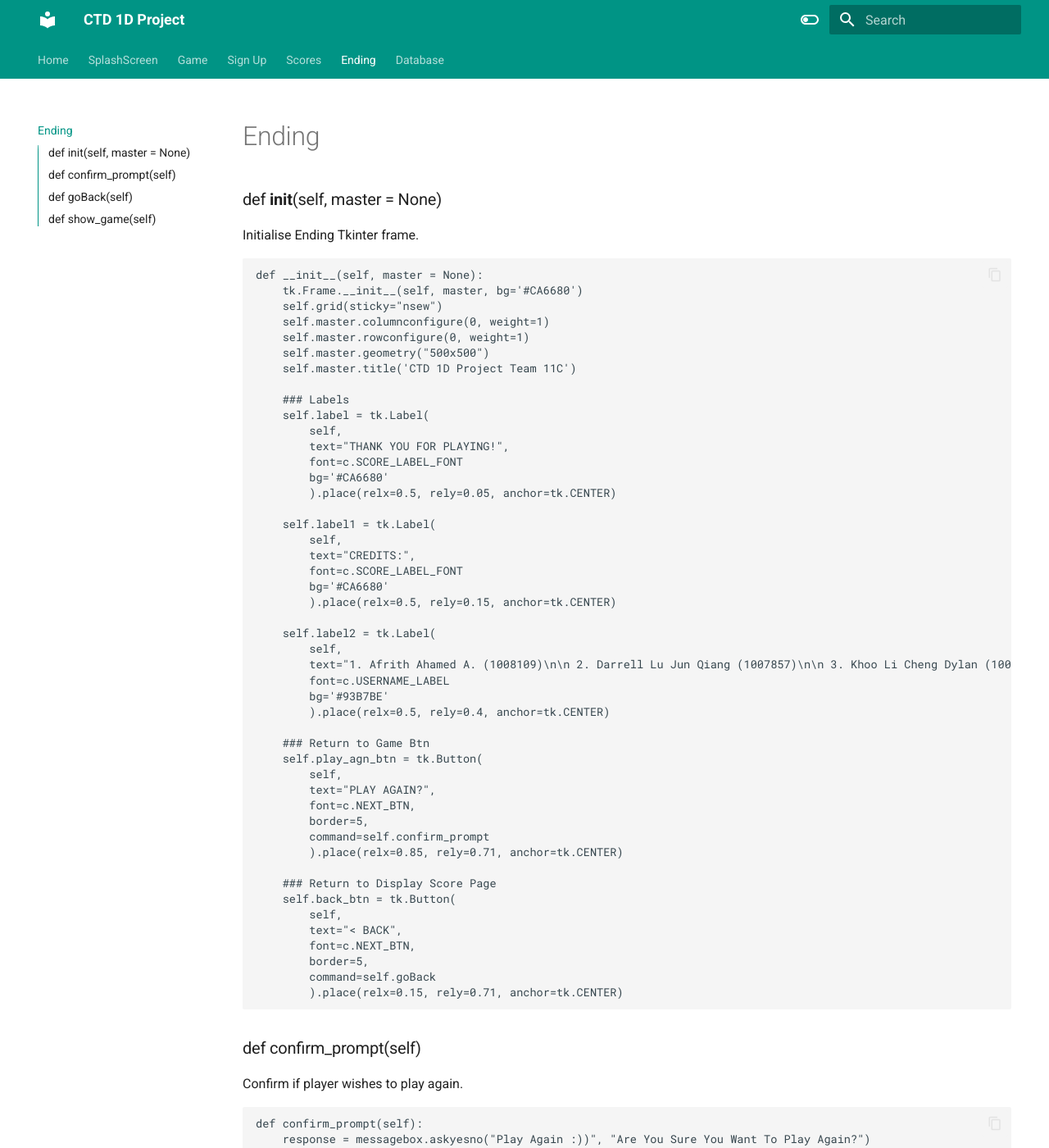
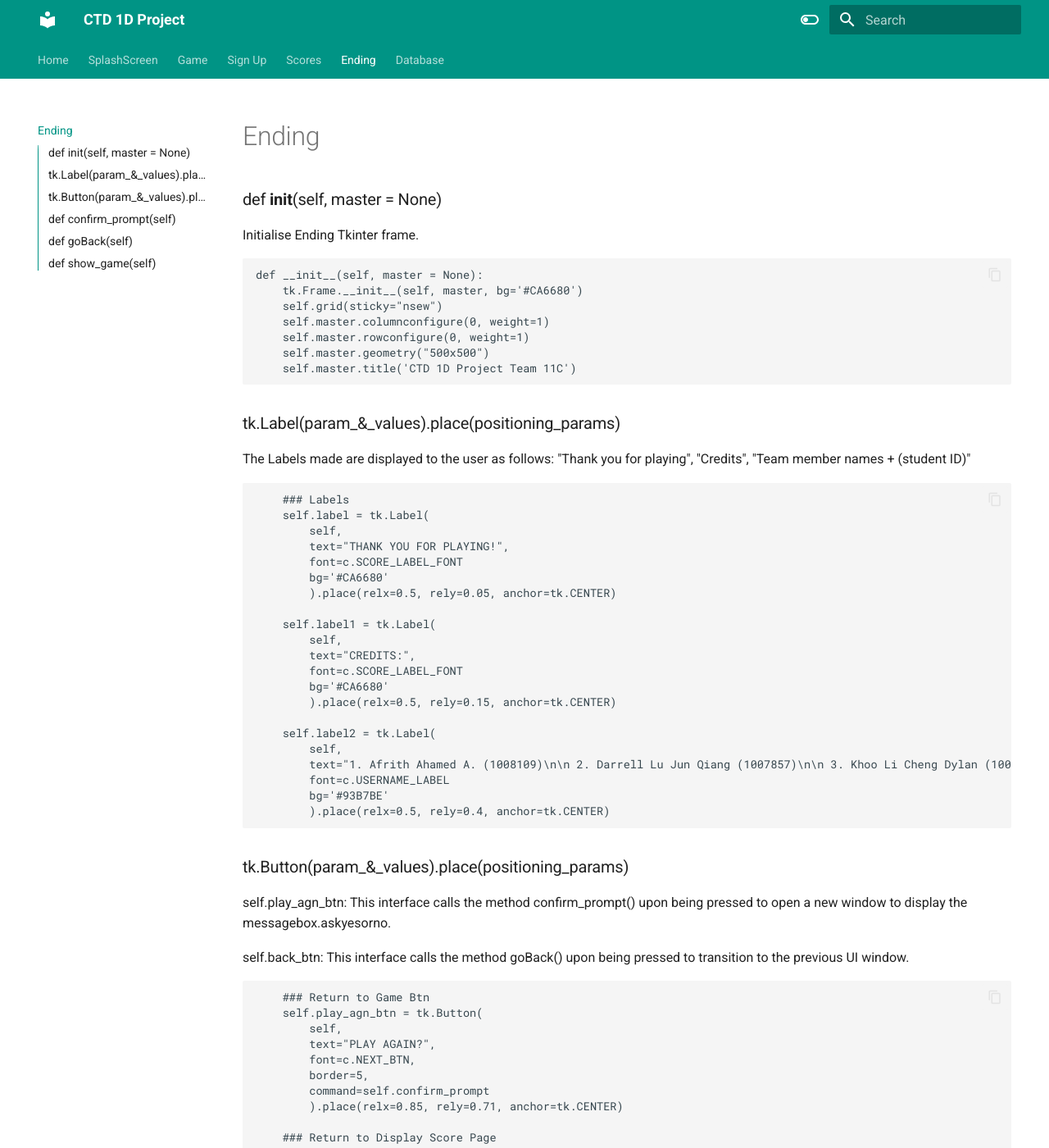
Before and after one commit to zed-ex/CTD-1D-Documentation-Site, an MkDocs documentation site: the page built from docs/ending.md, in a window 1280 px wide and 1400 px high. Shown: the whole window at 82% size. Built offline with MkDocs 1.6.1 and Material for MkDocs 9.7.7, drawn with Linux system fonts in a browser that asks for light colours; some of the changed text lies outside the part shown.

Commit message:
Update ending.md

````diff
--- a/docs/ending.md
+++ b/docs/ending.md
@@ -8,7 +8,10 @@
     self.master.rowconfigure(0, weight=1)
     self.master.geometry("500x500")
     self.master.title('CTD 1D Project Team 11C')
-
+```
+### tk.Label(param_&_values).place(positioning_params)
+The Labels made are displayed to the user as follows: "Thank you for playing", "Credits", "Team member names + (student ID)"
+``` py
     ### Labels
     self.label = tk.Label(
         self,
@@ -30,7 +33,13 @@
         font=c.USERNAME_LABEL
         bg='#93B7BE'
         ).place(relx=0.5, rely=0.4, anchor=tk.CENTER)
+```
 
+### tk.Button(param_&_values).place(positioning_params)
+self.play_agn_btn: This interface calls the method confirm_prompt() upon being pressed to open a new window to display the messagebox.askyesorno.
+
+self.back_btn: This interface calls the method goBack() upon being pressed to transition to the previous UI window.
+``` py
     ### Return to Game Btn
     self.play_agn_btn = tk.Button(
         self,
@@ -51,7 +60,7 @@
 ```
 
 ### def confirm_prompt(self)
-Confirm if player wishes to play again.
+Messagebox to confirm if the user wishes to play again. If yes, the method show_game() will be called. If no, the system will close and return the user to the terminal.
 ``` py
 def confirm_prompt(self):
     response = messagebox.askyesno("Play Again :))", "Are You Sure You Want To Play Again?")
@@ -62,7 +71,7 @@
 ```
 
 ### def goBack(self)
-Go back to Score page.
+The method destroys the current window and opens up the Scores() Class as the new window.
 ``` py
 def goBack(self):
     self.master.destroy()
@@ -71,7 +80,7 @@
 ```
 
 ### def show_game(self)
-Go back to Game page.
+The method destroys the current window and opens up the Game() Class as the new window.
 ``` py
 def show_game(self):
     self.master.destroy()
````
